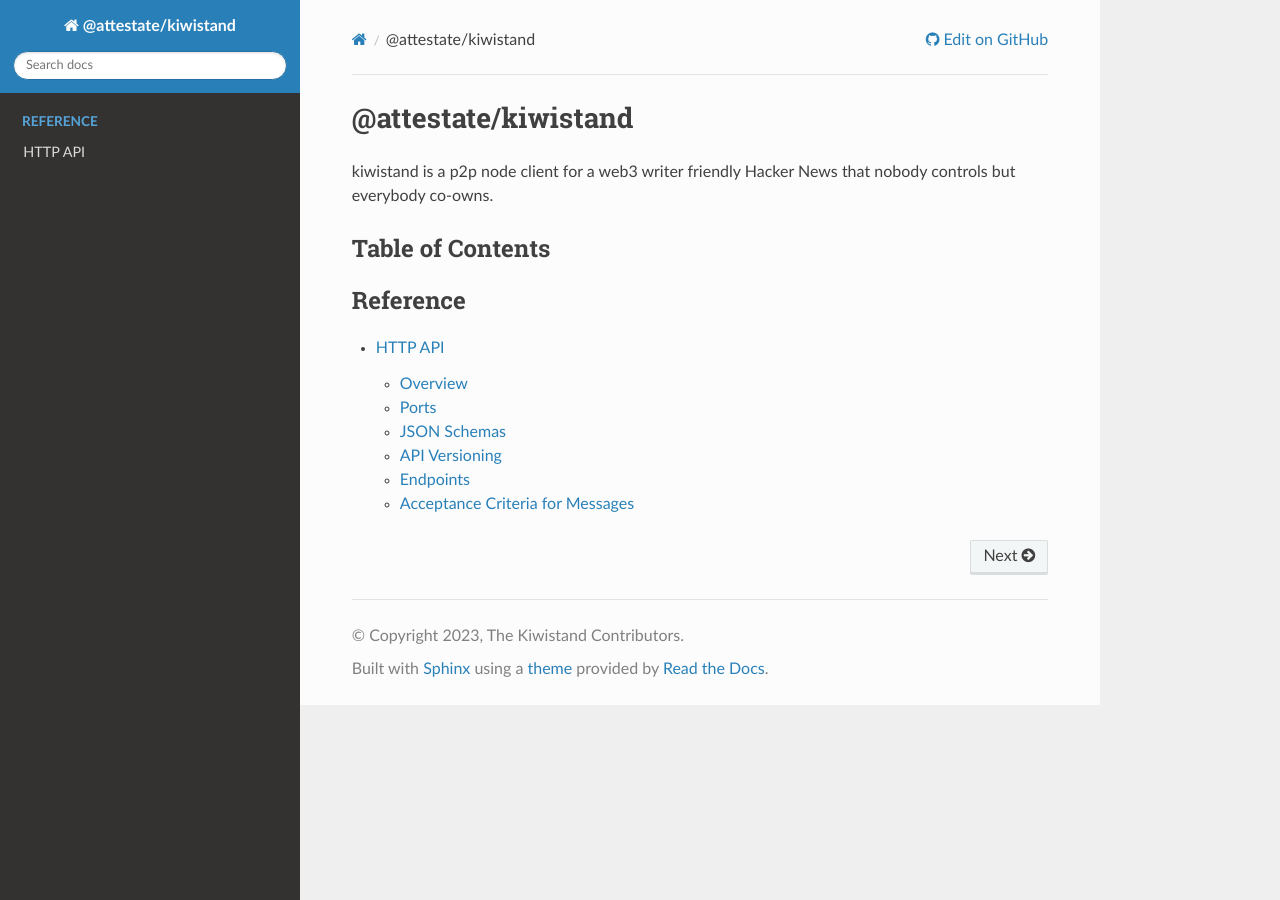
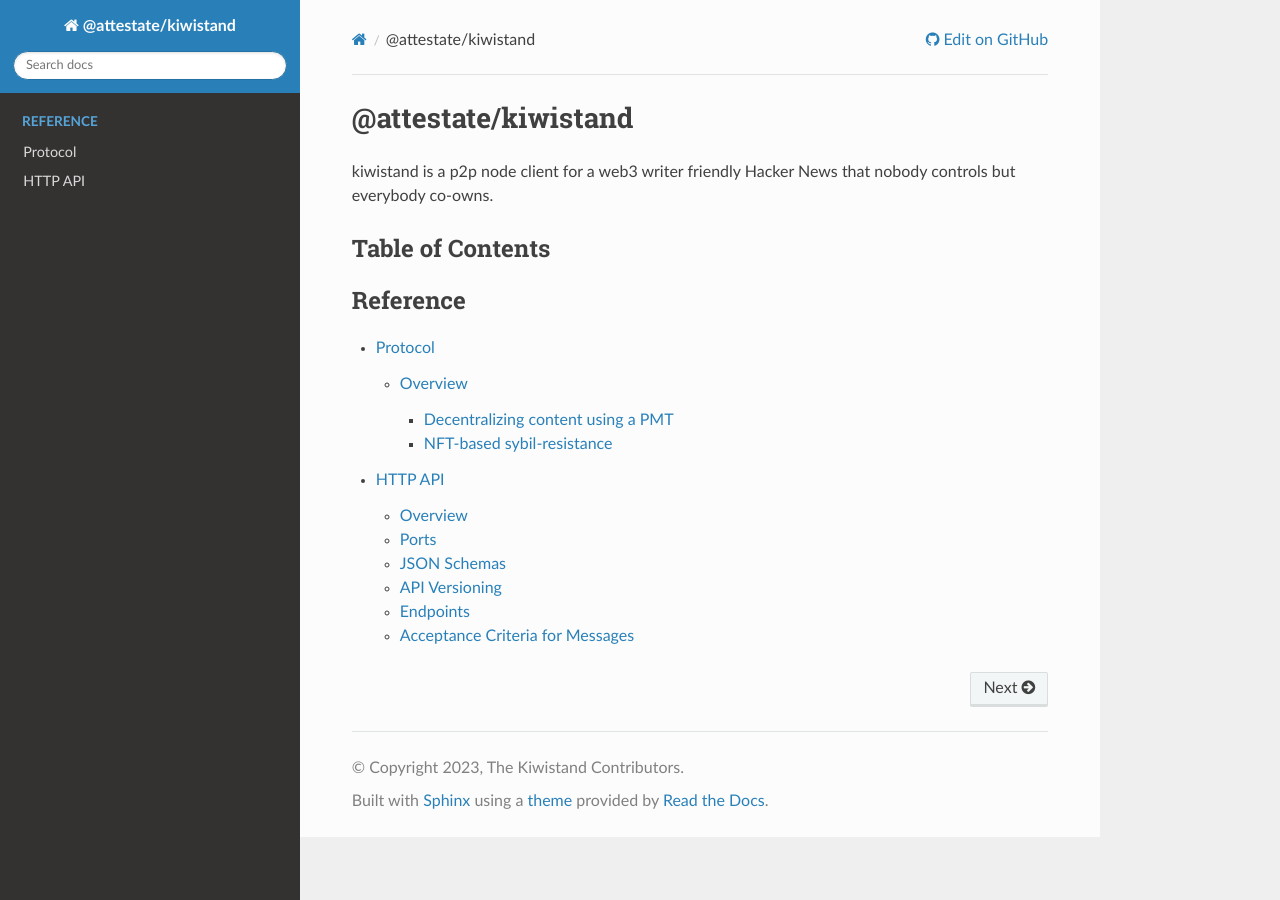
Before and after one commit to attestate/kiwistand, a Sphinx documentation site: the page built from docs/source/index.rst, in a window 1280 px wide. Built offline with Sphinx 7.4.7 and the Read the Docs theme 2.0.0, drawn with Linux system fonts in a browser that asks for light colours; some of the changed lines change nothing that is shown.

Commit message:
Add protocol page to docs

```diff
--- a/docs/source/index.rst
+++ b/docs/source/index.rst
@@ -11,4 +11,5 @@ Table of Contents
 .. toctree::
   :caption: Reference
 
+  protocol
   http-api
--- /dev/null
+++ b/docs/source/protocol.rst
@@ -0,0 +1,26 @@
+Protocol
+========
+
+This document describes the Kiwi News Protocol (short: "KNP").
+
+
+Overview
+--------
+
+Kiwi News is built on an open, permissionless and decentralized peer to peer
+protocol which facilitates:
+
+- asynchronously verifiable distribution of all user-generated content using a `Patricia Merkle trie <https://ethereum.org/en/developers/docs/data-structures-and-encoding/patricia-merkle-trie/>`_.
+- an NFT-based, sybil-resistant mechanism to let Ethereum addresses post and upvote content in the name of their ENS domain.
+
+Decentralizing content using a PMT
+__________________________________
+
+KNP creates a total order over all user-generated messages. It sorts these messages into a Merkle Patricia trie. The trie's root is then gossiped to a p2p mesh network where two nodes with different root hashes start a synchronization process.
+
+NFT-based sybil-resistance
+__________________________
+
+Kiwi News Protocol implements sybil-resistance by causing costs during a user's
+sign-up. Technically, any user can send signed EIP-712 messages to a Kiwi node, however,
+all messages are signed and a node will only consider messages valid where the message's signer is an Ethereum address who had previously minted the "Hyperkiwification" NFT at `eth:0xebb15487787cbf8ae2ffe1a6cca5a50e63003786 <https://etherscan.io/address/0xebb15487787cbf8ae2ffe1a6cca5a50e63003786>`_.
```
